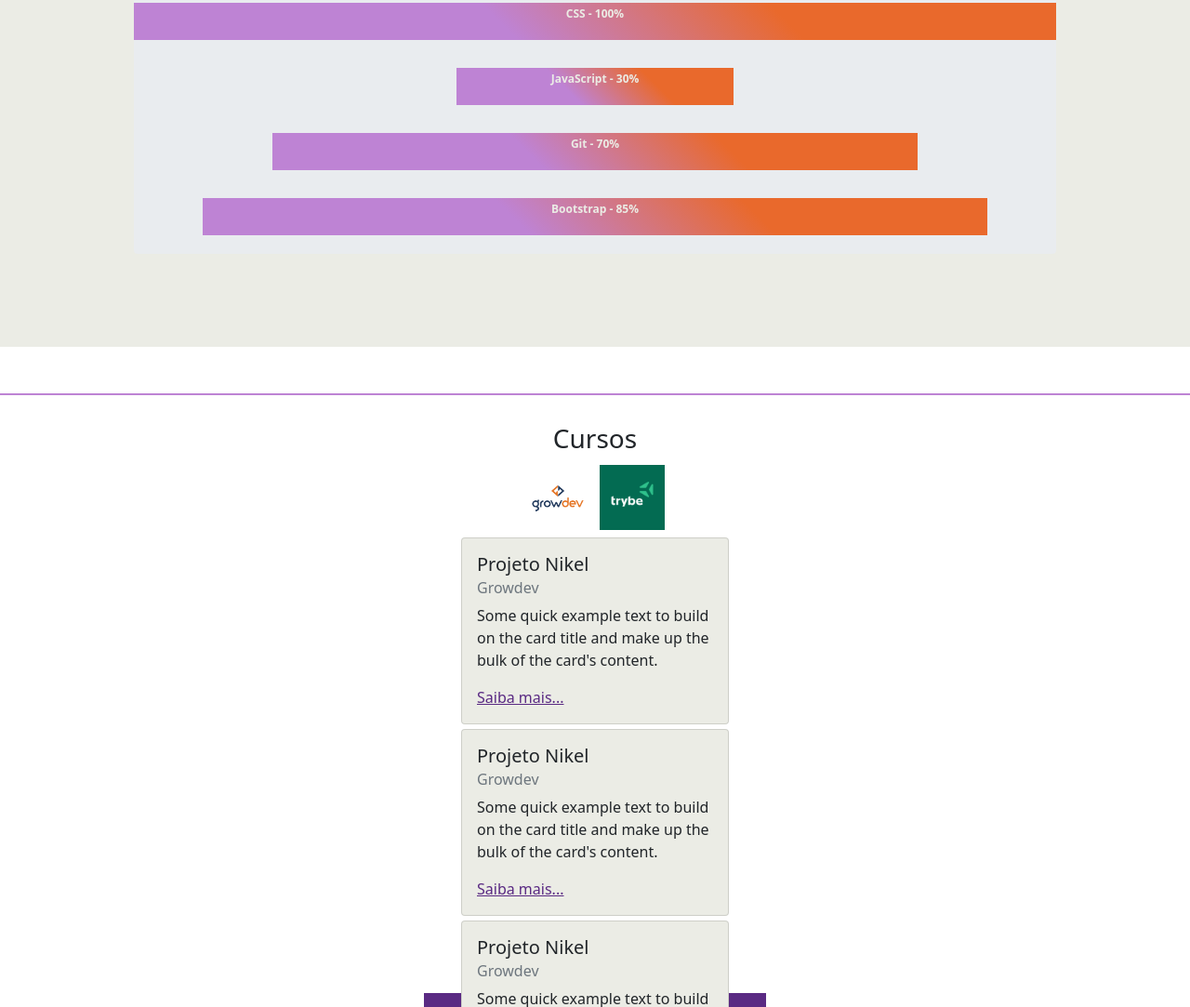
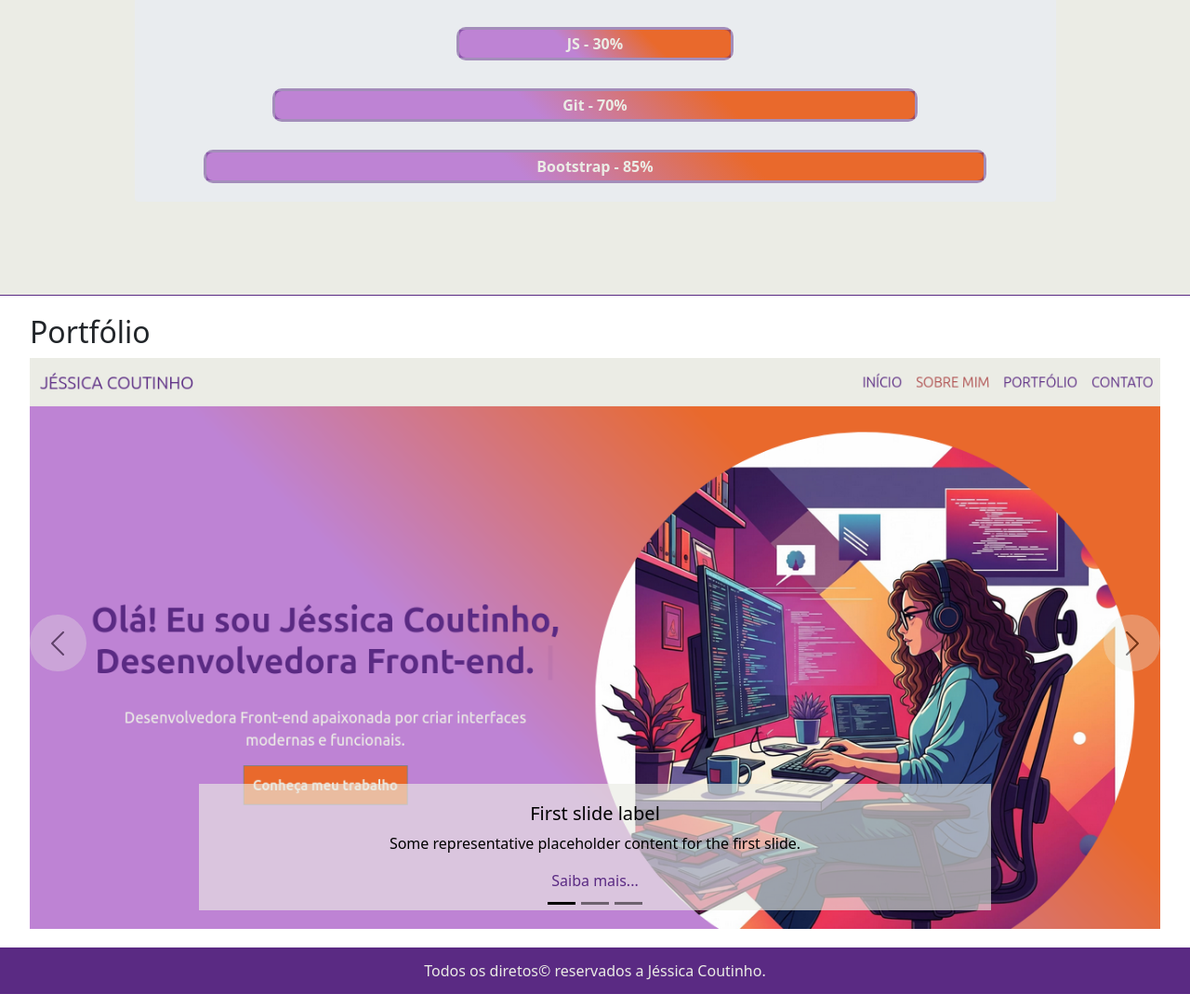
Before and after one commit to coutinhojessica/jcsite, a plain HTML site: page index.html in a window 1280 px wide. Shown: the part 1717-2800 px from the top of the page at 93% size. Drawn offline with nearby package versions, Linux system fonts and the light colour scheme.

Commit message:
Ajustes no início do site e criando a sessão de portfólio.

```diff
--- a/assets/css/style.css
+++ b/assets/css/style.css
@@ -157,6 +157,10 @@ h1::after {
   align-items: center;
   transition: 3s;
 }
+.btn-home a {
+  color: #ebece5;
+  text-decoration: none;
+}
 .btn-home:hover {
   background-color: transparent;
   border: 3px solid var(--laranja);
@@ -182,6 +186,7 @@ h1::after {
   justify-content: center;
   align-items: center;
   padding: 50px 20px;
+  border-bottom: double var(--roxo) 1px;
 }
 .conteudo-sobre {
   max-width: 80%;
@@ -217,20 +222,14 @@ h1::after {
   padding: 0px 20px;
 }
 .container-soft-hard-skills {
+  width: 100%;
   display: flex;
   flex-direction: column;
   justify-content: center;
   align-items: center;
-  width: 100%;
-  height: 100%;
 }
 .conteudo-soft-hard-skills {
-  display: flex;
-  flex-direction: column;
-  justify-content: center;
-  align-items: center;
-  width: 100%;
-  height: 100%;
+  width: 99.9%;
 }
 .conteudo-soft-skills,
 .conteudo-hard-skills {
@@ -259,49 +258,67 @@ h1::after {
   padding: 5px 0px;
 }
 .progress-bar {
-  background: linear-gradient(45deg, var(--lilas) 40%, var(--laranja) 70%)
+  background: linear-gradient(45deg, var(--lilas) 40%, var(--laranja) 69.9%)
     no-repeat fixed;
   padding: 1px;
+  border: #5a2a837c 3px solid;
+  display: flex;
+  align-items: center;
+  justify-content: center;
+  border-radius: 10px;
 }
 .progress-bar p {
-  font-weight: bolder;
+  font-weight: 900;
   color: var(--branco);
   text-align: center;
   padding: 2px;
-}
-.img-curso {
-  margin-top: 50px;
-  border-top: 2px var(--lilas) solid;
-  display: flex;
-  flex-direction: column;
-  justify-content: center;
-  align-items: center;
-}
-.img-curso h3 {
-  margin-top: 30px;
-}
-.img-curso .logo-cursos img {
-  width: 70px;
-  margin: 3px;
+  font-size: medium;
+  margin: auto 0px;
 }
 .container-projeto {
   display: flex;
   flex-direction: column;
   justify-content: center;
   align-items: center;
-  overflow-y: scroll;
-  max-height: 95%;
+  height: 100%;
+  width: 100%;
 }
 .cartao {
-  height: 495px;
+  height: 100%;
+  width: 95%;
+  margin: 20px 0px;
 }
-.container-card {
-  background-color: var(--branco);
-  margin: 5px 0px;
+.control-legend {
+  background-color: #ebece5a1;
+  max-height: 50%;
+  max-width: 100%;
+  display: flex;
+  flex-direction: column;
+  justify-content: center;
+  align-items: center;
 }
-.conteudo-card:hover {
-  background-color: var(--laranja);
-  transition: 3s;
+.link-project {
+  color: var(--roxo);
+  font-weight: 500;
+  text-decoration: none;
+}
+.link-project:hover {
+  color: var(--laranja);
+  font-weight: 500;
+}
+.control-prev-next {
+  background-color: #ebece5a1;
+  height: 10%;
+  width: 5%;
+  display: flex;
+  flex-direction: row;
+  justify-self: center;
+  align-self: center;
+  border-radius: 50%;
+  aspect-ratio: 1/1;
+}
+.control-prev-next:hover {
+  background-color: #ebece5dc;
 }
 .link-topo a {
   text-decoration: none;
--- a/index.html
+++ b/index.html
@@ -7,14 +7,14 @@
         <link crossorigin="anonymous" href="https://cdn.jsdelivr.net/npm/bootstrap@5.1.3/dist/css/bootstrap.min.css" integrity="sha384-1BmE4kWBq78iYhFldvKuhfTAU6auU8tT94WrHftjDbrCEXSU1oBoqyl2QvZ6jIW3" rel="stylesheet"/>
         <link href="./assets/css/style.css" rel="stylesheet"/>
         <title>
-        Jéssica Coutinho - Portfólio
+        Jéssica Coutinho
         </title>
         </meta>
         </meta>
     </head>
     <body>
         <div class="container-master">
-            <header class="container-header">
+            <header class="container-header" id="topo">
                 <nav class="conteudo-header navbar navbar-expand-lg">
                 <div class="container title-icon">
                     <div class="container-title">
@@ -57,7 +57,13 @@
                         Olá! Eu sou Jéssica Coutinho, Desenvolvedora Front-end.
                         </h1>
                         <p>Desenvolvedora Front-end apaixonada por criar interfaces modernas e funcionais.</p>
-                        <button class="btn-home">Conheça meu trabalho</button>
+                        <button class="btn-home">
+                            <a href="assets/file/Currículo.pdf" download="Currículo">
+                            Conheça meu trabalho <svg xmlns="http://www.w3.org/2000/svg" width="16" height="16" fill="currentColor" class="bi bi-file-earmark-arrow-down-fill" viewBox="0 0 16 16">
+                            <path d="M9.293 0H4a2 2 0 0 0-2 2v12a2 2 0 0 0 2 2h8a2 2 0 0 0 2-2V4.707A1 1 0 0 0 13.707 4L10 .293A1 1 0 0 0 9.293 0M9.5 3.5v-2l3 3h-2a1 1 0 0 1-1-1m-1 4v3.793l1.146-1.147a.5.5 0 0 1 .708.708l-2 2a.5.5 0 0 1-.708 0l-2-2a.5.5 0 0 1 .708-.708L7.5 11.293V7.5a.5.5 0 0 1 1 0"/>
+                            </svg>
+                        </a>
+                        </button>
                     </section>
                     <section class="imagem-background">
                     </section>
@@ -66,7 +72,7 @@
                         <div class="conteudo-sobre">
                             <h2 class="titulo-sobre">Sobre Mim</h2>
                         <div class="texto-sobre">
-                            <p class="descricao-sobre-mim">Olá! Meu nome é Jéssica Coutinho e sou uma desenvolvedora front-end apaixonada por criar interfaces modernas e funcionais. Com uma sólida formação em desenvolvimento web, adquiri habilidades em HTML, CSS, JavaScript e bootstrap. Hoje estou buscando ampliar meus conhecimentos e assim evoluir na framework popular React.</p>
+                            <p class="descricao-sobre-mim">Olá! Meu nome é Jéssica Coutinho e sou uma desenvolvedora front-end apaixonada por criar interfaces modernas e funcionais. Com uma sólida formação em desenvolvimento web, adquiri habilidades em HTML, CSS, JavaScript, Bootstrap e Git. Hoje estou buscando ampliar meus conhecimentos e assim evoluir na framework popular React.</p>
                             <p class="descricao-sobre-mim">Minha jornada na programação começou há alguns anos, quando descobri meu interesse por tecnologia e design. Desde então, tenho me dedicado a aprimorar minhas habilidades técnicas e a acompanhar as tendências do mercado para oferecer soluções inovadoras.</p>
                             <p class="descricao-sobre-mim">Além das habilidades técnicas, sou uma pessoa criativa, detalhista e comprometida com a qualidade do meu trabalho. Acredito que a comunicação eficaz e o trabalho em equipe são essenciais para o sucesso de qualquer projeto.</p>
                             <p class="descricao-sobre-mim">Estou sempre em busca de novos desafios e oportunidades para crescer profissionalmente. Se você está procurando uma desenvolvedora front-end dedicada e apaixonada pelo que faz, estou pronta para colaborar com você!</p>
@@ -85,7 +91,7 @@
                                             </div>
                                         </div>
                                         <div class="progress container-progress">
-                                            <div class="progress-bar" role="progressbar" style="width: 80%" aria-valuenow="100" aria-valuemin="0" aria-valuemax="100">
+                                            <div class="progress-bar" role="progressbar" style="width: 100%" aria-valuenow="100" aria-valuemin="0" aria-valuemax="100">
                                                 <p>Trabalho em equipe - 100%</p>
                                             </div>
                                         </div>
@@ -108,8 +114,8 @@
                                                 </div>
                                             </div>
                                             <div class="progress container-progress">
-                                                <div class="progress-bar" role="progressbar" style="width: 30%" aria-valuenow="100" aria-valuemin="0" aria-valuemax="100">
-                                                    <p>JavaScript - 30%</p>
+                                                <div class="progress-bar" role="progressbar" style="width: 30%" aria-valuenow="30" aria-valuemin="0" aria-valuemax="100">
+                                                    <p>JS - 30%</p>
                                                 </div>
                                             </div>
                                             <div class="progress container-progress">
@@ -131,108 +137,63 @@
 
                     </div>
                 </section>
-                <section class="img-curso">
-                        <h3>Cursos</h3>
-                        <div class="logo-cursos">
-                            <img class="img-fluid" src="assets/img/growdev-logo.png">
-                            <img class="img-fluid" src="./assets/img/trybe.png">
-                        </div>
-                        </img>
-                    </section>
                 <section class="container-projeto">
                     <div class="cartao">
-                        <div class="card container-card" style="width: 18rem;">
-                            <div class="card-body conteudo-card">
-                                <h5 class="card-title">
-                                Projeto Nikel
-                                </h5>
-                                <h6 class="card-subtitle mb-2 text-muted">
-                                Growdev
-                                </h6>
-                                <p class="card-text">
-                                    Some quick example text to build on the card title and make up the bulk of the card's content.
-                                </p>
-                                <a class="card-link" href="Nikel/index.html">
-                                    Saiba mais...
-                                </a>
+                        <h2>Portfólio</h2>
+                        <div id="carouselExampleDark" class="carousel carousel-dark slide w-100 d-flex justify-content-center align-items-center">
+                            <div class="carousel-indicators control">
+                                <button type="button" data-bs-target="#carouselExampleDark" data-bs-slide-to="0" class="active" aria-current="true" aria-label="Slide 1"></button>
+                                <button type="button" data-bs-target="#carouselExampleDark" data-bs-slide-to="1" aria-label="Slide 2"></button>
+                                <button type="button" data-bs-target="#carouselExampleDark" data-bs-slide-to="2" aria-label="Slide 3"></button>
                             </div>
-                        </div>
-                        <div class="card container-card" style="width: 18rem;">
-                            <div class="card-body conteudo-card">
-                                <h5 class="card-title">
-                                Projeto Nikel
-                                </h5>
-                                <h6 class="card-subtitle mb-2 text-muted">
-                                Growdev
-                                </h6>
-                                <p class="card-text">
-                                    Some quick example text to build on the card title and make up the bulk of the card's content.
-                                </p>
-                                <a class="card-link" href="Nikel/index.html">
-                                    Saiba mais...
-                                </a>
+                            <div class="carousel-inner">
+                                <div class="carousel-item active">
+                                <img src="assets/img/img-site.png" class="d-block w-100" alt="...">
+                                <div class="carousel-caption d-none d-md-block control-legend">
+                                    <h5>First slide label</h5>
+                                    <p>Some representative placeholder content for the first slide.</p>
+                                    <a class="link-project" href="http://">Saiba mais...</a>
+                                </div>
+                                </div>
+                                <div class="carousel-item">
+                                <img src="assets/img/img-site.png" class="d-block w-100" alt="...">
+                                <div class="carousel-caption d-none d-md-block control-legend">
+                                    <h5>Second slide label</h5>
+                                    <p>Some representative placeholder content for the second slide.</p>
+                                    <a class="link-project" href="http://">Saiba mais...</a>
+                                </div>
+                                </div>
+                                <div class="carousel-item">
+                                <img src="assets/img/img-site.png" class="d-block w-100" alt="...">
+                                <div class="carousel-caption d-none d-md-block control-legend">
+                                    <h5>Third slide label</h5>
+                                    <p>Some representative placeholder content for the third slide.</p>
+                                    <a class="link-project" href="http://">Saiba mais...</a>
+                                </div>
+                                </div>
                             </div>
-                        </div>
-                        <div class="card container-card" style="width: 18rem;">
-                            <div class="card-body conteudo-card">
-                                <h5 class="card-title">
-                                Projeto Nikel
-                                </h5>
-                                <h6 class="card-subtitle mb-2 text-muted">
-                                Growdev
-                                </h6>
-                                <p class="card-text">
-                                    Some quick example text to build on the card title and make up the bulk of the card's content.
-                                </p>
-                                <a class="card-link" href="Nikel/index.html">
-                                    Saiba mais...
-                                </a>
+                            <button class="carousel-control-prev control-prev-next" type="button" data-bs-target="#carouselExampleDark" data-bs-slide="prev">
+                                <span class="carousel-control-prev-icon" aria-hidden="true"></span>
+                                <span class="visually-hidden">Previous</span>
+                            </button>
+                            <button class="carousel-control-next control-prev-next" type="button" data-bs-target="#carouselExampleDark" data-bs-slide="next">
+                                <span class="carousel-control-next-icon" aria-hidden="true"></span>
+                                <span class="visually-hidden">Next</span>
+                            </button>
                             </div>
-                        </div>
-                        <div class="card container-card" style="width: 18rem;">
-                            <div class="card-body conteudo-card">
-                                <h5 class="card-title">
-                                Projeto Nikel
-                                </h5>
-                                <h6 class="card-subtitle mb-2 text-muted">
-                                Growdev
-                                </h6>
-                                <p class="card-text">
-                                    Some quick example text to build on the card title and make up the bulk of the card's content.
-                                </p>
-                                <a class="card-link" href="Nikel/index.html">
-                                    Saiba mais...
-                                </a>
-                            </div>
-                        </div>
-                        <div class="card container-card" style="width: 18rem;">
-                            <div class="card-body conteudo-card">
-                                <h5 class="card-title">
-                                Projeto Nikel
-                                </h5>
-                                <h6 class="card-subtitle mb-2 text-muted">
-                                Growdev
-                                </h6>
-                                <p class="card-text">
-                                    Some quick example text to build on the card title and make up the bulk of the card's content.
-                                </p>
-                                <a class="card-link" href="Nikel/index.html">
-                                    Saiba mais...
-                                </a>
-                            </div>
-                        </div>
                     </div>
-                </div>
+                </section>
             </main>
         </div>
-    </div>
-            <section>
+
+
         <div title="Voltar ao topo" class="link-topo">
           <a class="arrow" href="#topo">
-            <i class="fa-solid fa-angle-up fa-bounce fa-xl"></i>
+            <svg xmlns="http://www.w3.org/2000/svg" width="25" height="25" fill="currentColor" class="bi bi-arrow-up-circle" viewBox="0 0 16 16">
+            <path fill-rule="evenodd" d="M1 8a7 7 0 1 0 14 0A7 7 0 0 0 1 8m15 0A8 8 0 1 1 0 8a8 8 0 0 1 16 0m-7.5 3.5a.5.5 0 0 1-1 0V5.707L5.354 7.854a.5.5 0 1 1-.708-.708l3-3a.5.5 0 0 1 .708 0l3 3a.5.5 0 0 1-.708.708L8.5 5.707z"/>
+            </svg>
           </a>
         </div>
-      </section>
     <footer>Todos os diretos&copy reservados a Jéssica Coutinho.</footer>
     <script crossorigin="anonymous" integrity="sha384-ka7Sk0Gln4gmtz2MlQnikT1wXgYsOg+OMhuP+IlRH9sENBO0LRn5q+8nbTov4+1p" src="https://cdn.jsdelivr.net/npm/bootstrap@5.1.3/dist/js/bootstrap.bundle.min.js">
     </script>
```
Also changed, not shown: 2 other files.
